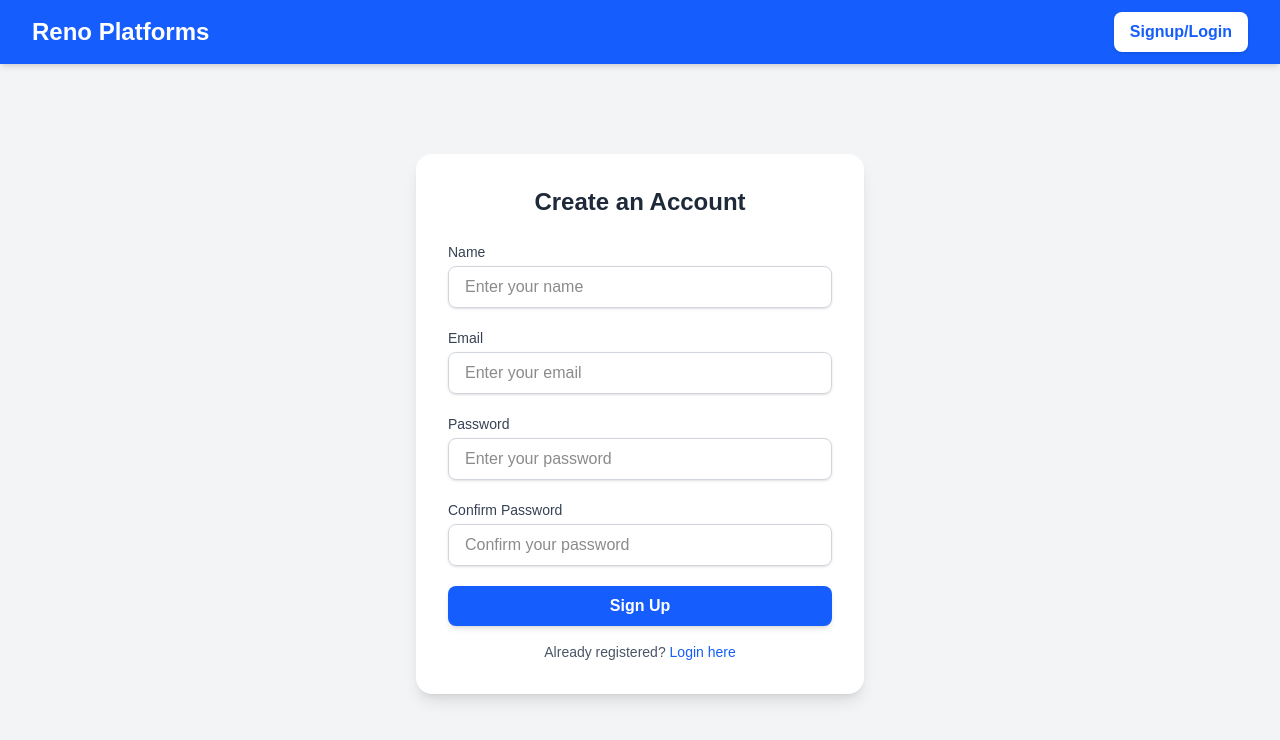
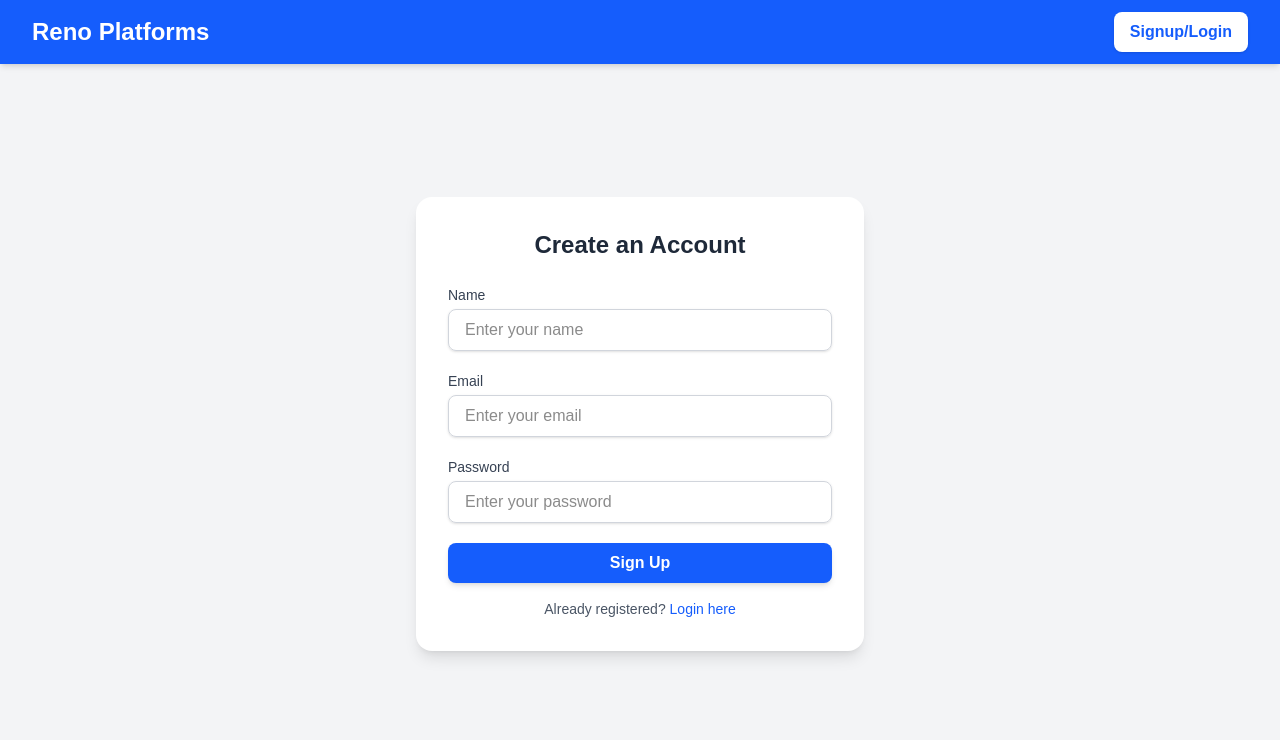
Before and after one commit to Shubhamprogrammar/school-management, a Next.js app: page /signup in a window 1280 px wide. Shown: the top 740 px of the page. Built offline with nearby package versions, Linux system fonts and the light colour scheme; no server answers.

Commit message:
confirm password remove

```diff
--- a/src/app/api/schools/signup/route.js
+++ b/src/app/api/schools/signup/route.js
@@ -5,14 +5,10 @@ import jwt from "jsonwebtoken";
 
 export async function POST(req) {
   try {
-    const { name, email, password, confirmPassword } = await req.json();
+    const { name, email, password } = await req.json();
 
-    if (!name || !email || !password || !confirmPassword) {
+    if (!name || !email || !password) {
       return NextResponse.json({ error: "All fields are required" }, { status: 400 });
-    }
-
-    if (password !== confirmPassword) {
-      return NextResponse.json({ error: "Passwords do not match" }, { status: 400 });
     }
 
     // check if user already exists
--- a/src/app/signup/page.jsx
+++ b/src/app/signup/page.jsx
@@ -10,7 +10,6 @@ export default function SignupPage() {
     name: "",
     email: "",
     password: "",
-        confirmPassword: "",
   });
   const [loading, setLoading] = useState(false);
   const router = useRouter();
@@ -22,11 +21,23 @@ export default function SignupPage() {
   const handleSubmit = async (e) => {
     e.preventDefault();
     setLoading(true);
-        if (form.password !== form.confirmPassword) {
-            toast.error("Passwords do not match!");
+
+    // Password validation
+    if (form.password.length < 6) {
+      toast.error("Password must be at least 6 characters");
+      setLoading(false);
+      return;
+    } else if (!/[A-Z]/.test(form.password)) {
+      toast.error("Password must contain at least one uppercase letter");
+      setLoading(false);
+      return;
+    } else if (!/[0-9]/.test(form.password)) {
+      toast.error("Password must contain at least one number");
       setLoading(false);
       return;
     }
+
+    try {
       const res = await fetch("/api/schools/signup", {
         method: "POST",
         headers: { "Content-Type": "application/json" },
@@ -37,11 +48,15 @@ export default function SignupPage() {
       if (res.ok) {
         setLoading(false);
         toast.success("Signup successful!");
-            setForm({ name: "", email: "", password: "", confirmPassword: "" });
+        setForm({ name: "", email: "", password: "" });
         router.push("/");
       } else {
         setLoading(false);
         toast.error(data.error || "Something went wrong!");
+      }
+    } catch (error) {
+      setLoading(false);
+      toast.error("Something went wrong!");
     }
   };
 
@@ -101,34 +116,20 @@ export default function SignupPage() {
             />
           </div>
 
-                    {/* Confirm Password */}
-                    <div>
-                        <label className="block text-sm font-medium text-gray-700 mb-1">
-                            Confirm Password
-                        </label>
-                        <input
-                            type="password"
-                            name="confirmPassword"
-                            value={form.confirmPassword}
-                            onChange={handleChange}
-                            placeholder="Confirm your password"
-                            className="w-full px-4 py-2 border border-gray-300 rounded-lg shadow-sm focus:ring-2 focus:ring-blue-500 focus:outline-none"
-                            required
-                        />
-                    </div>
-
           {/* Submit Button */}
           <button
             type="submit"
             disabled={loading}
-                        className={`w-full py-2 px-4 font-semibold rounded-lg shadow-md transition ${loading
+            className={`w-full py-2 px-4 font-semibold rounded-lg shadow-md transition ${
+              loading
                 ? "bg-gray-400 cursor-not-allowed"
-                                : "bg-blue-600 text-white hover:bg-blue-700 cursor-pointer"}`}
+                : "bg-blue-600 text-white hover:bg-blue-700 cursor-pointer"
+            }`}
           >
             {loading ? "Signing Up..." : "Sign Up"}
           </button>
+        </form>
 
-                </form>
         <p className="mt-4 text-center text-sm text-gray-600">
           Already registered?{" "}
           <Link href="/login" className="text-blue-600 hover:underline">
```
Lines whose indentation alone changed are shown as unchanged.
